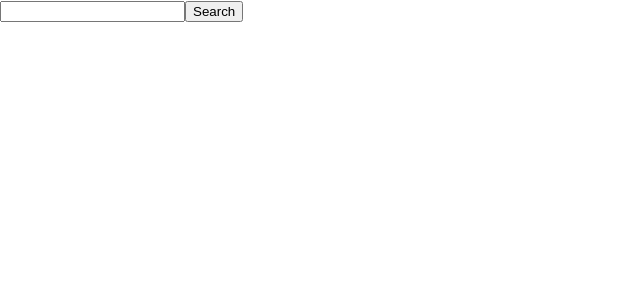
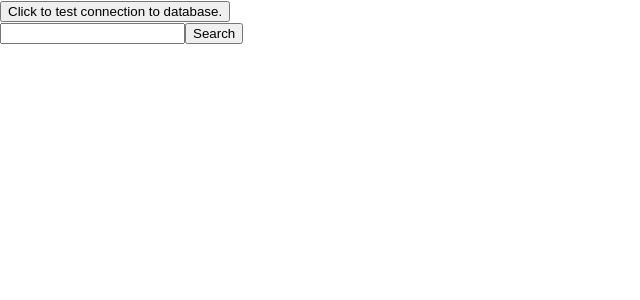
Before and after one commit to vy-b/FlixList, a React (Create React App) app in the folder project/: page / in a window 1280 px wide. Shown: the top 300 px of the page, without its empty margins (0-640 px from the left). Built offline with nearby package versions, Linux system fonts and the light colour scheme.

Commit message:
minor changes

```diff
--- a/project/src/App.js
+++ b/project/src/App.js
@@ -1,10 +1,13 @@
-// import TestComponent from "./Components/TestComponent"
+import TestComponent from "./Components/TestComponent"
 import MovieAPI from "./Components/MovieAPI"
 
 function App() {
-  return (
-    <MovieAPI/>
-  );
+  return(
+  <div className="App">
+    <TestComponent />
+    <MovieAPI />
+  </div>
+  )
 }
 
 export default App;
--- a/project/src/Components/MovieAPI.jsx
+++ b/project/src/Components/MovieAPI.jsx
@@ -18,7 +18,6 @@ sendRequest=(title)=>{
   render() {
       return(
           <div className = "App">
-            {/* <p className="App-intro">{this.state.apiResponse}</p> */}
               <header className="App-header">
               {
               this.state.movies.map((movie) => {
```
Also changed, not shown: 1 other file (tests, documents, lock files or other folders).
